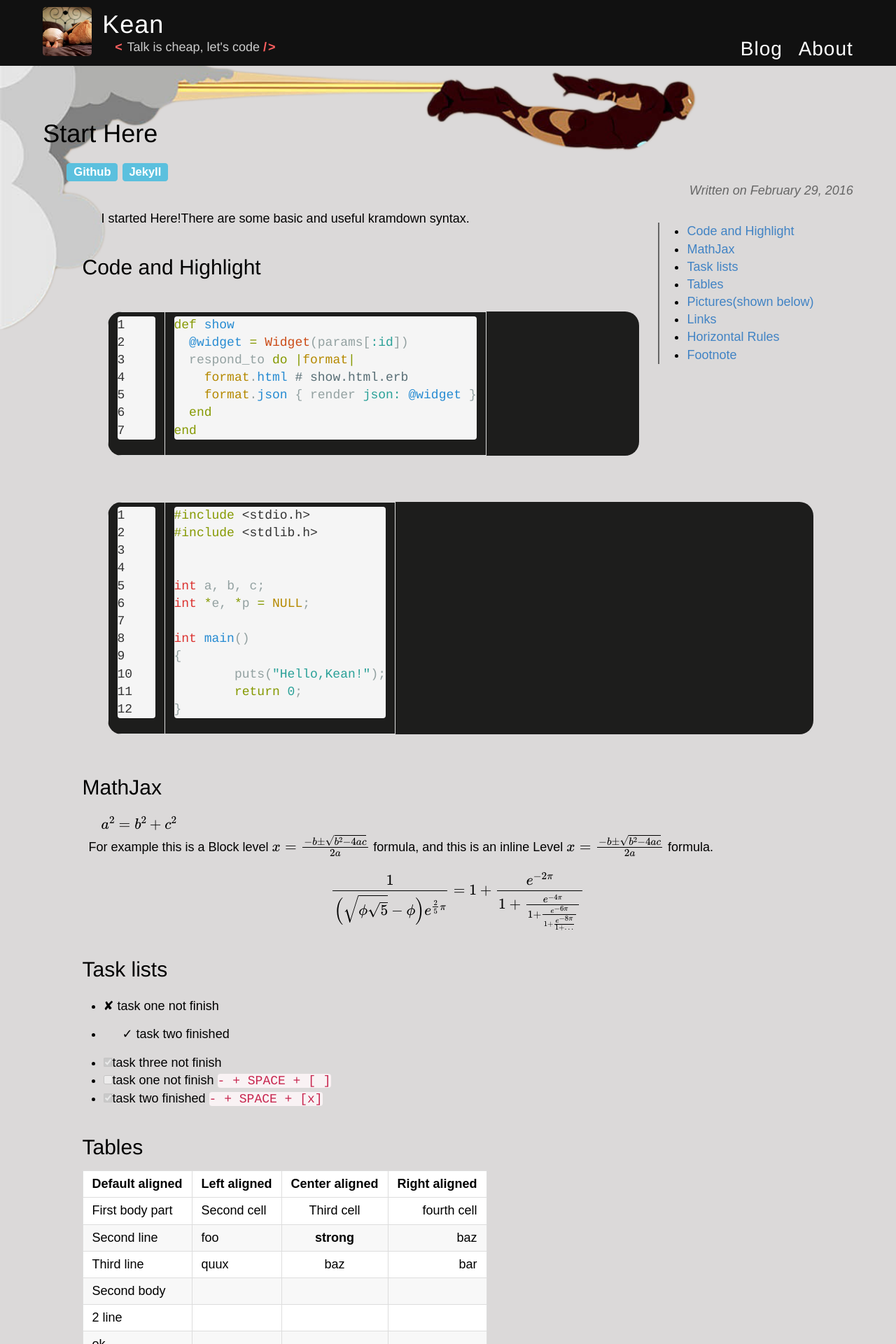
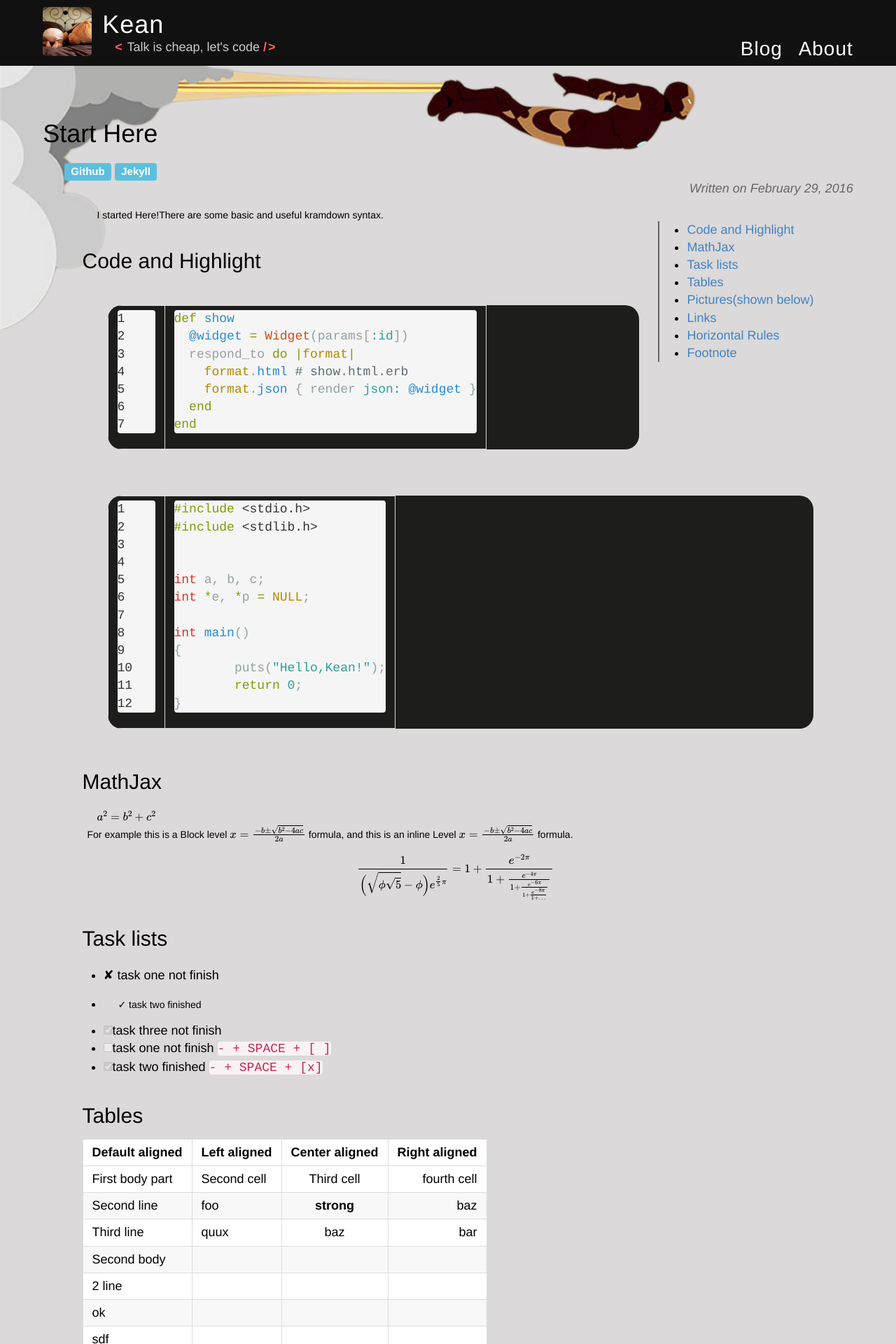
Before and after one commit to hikean/hikean.github.io, a Jekyll site: the page built from _posts/2016-2-29-Start-Here.md, in a window 1280 px wide. Shown: the top 1920 px of the page at 70% size. Built offline with Jekyll 4.4.1, drawn with Linux system fonts in a browser that asks for light colours; nearby versions of some CDN libraries; formulas are drawn with MathJax 3; comment, search, counter and statistics services are not loaded.

Commit message:
changed font

```diff
--- a/_sass/_variables.scss
+++ b/_sass/_variables.scss
@@ -25,7 +25,8 @@
 $side_bkgrd_color: rgba(255,255,255,0.9);//#fff;//
 
 // Font stacks
-$helvetica:  'Kaiti SC', Arial, 幼圆, 华文楷体, 楷体, sans-serif, Helvetica, ;
+$helvetica: "PingFang SC","Helvetica Neue",Helvetica,"Hiragino Sans GB",Arial,"Microsoft YaHei","微软雅黑",sans-serif,"Segoe UI Emoji","Segoe UI Symbol";
+//$helvetica:  'Kaiti SC', Arial, 幼圆, 华文楷体, 楷体, sans-serif, Helvetica, ;
 $helveticaNeue: 苹方,  微软雅黑, "Helvetica Neue", Helvetica, Arial, sans-serif;
 
 
--- a/style.scss
+++ b/style.scss
@@ -148,7 +148,7 @@
 p {
   text-indent: 1em;
   margin: 15px 0px 15px 0.5em;
-  font-size: 18px;
+  font-size: 14px;
   border: 20px;
 }
 p:first-letter{
@@ -174,7 +174,7 @@
 
 p.tags {
   margin: 0 0;
-  font-size: 22px;
+  font-size: 20px;
 }
 .side-header{
   color: $pink;//#f22430;
```
